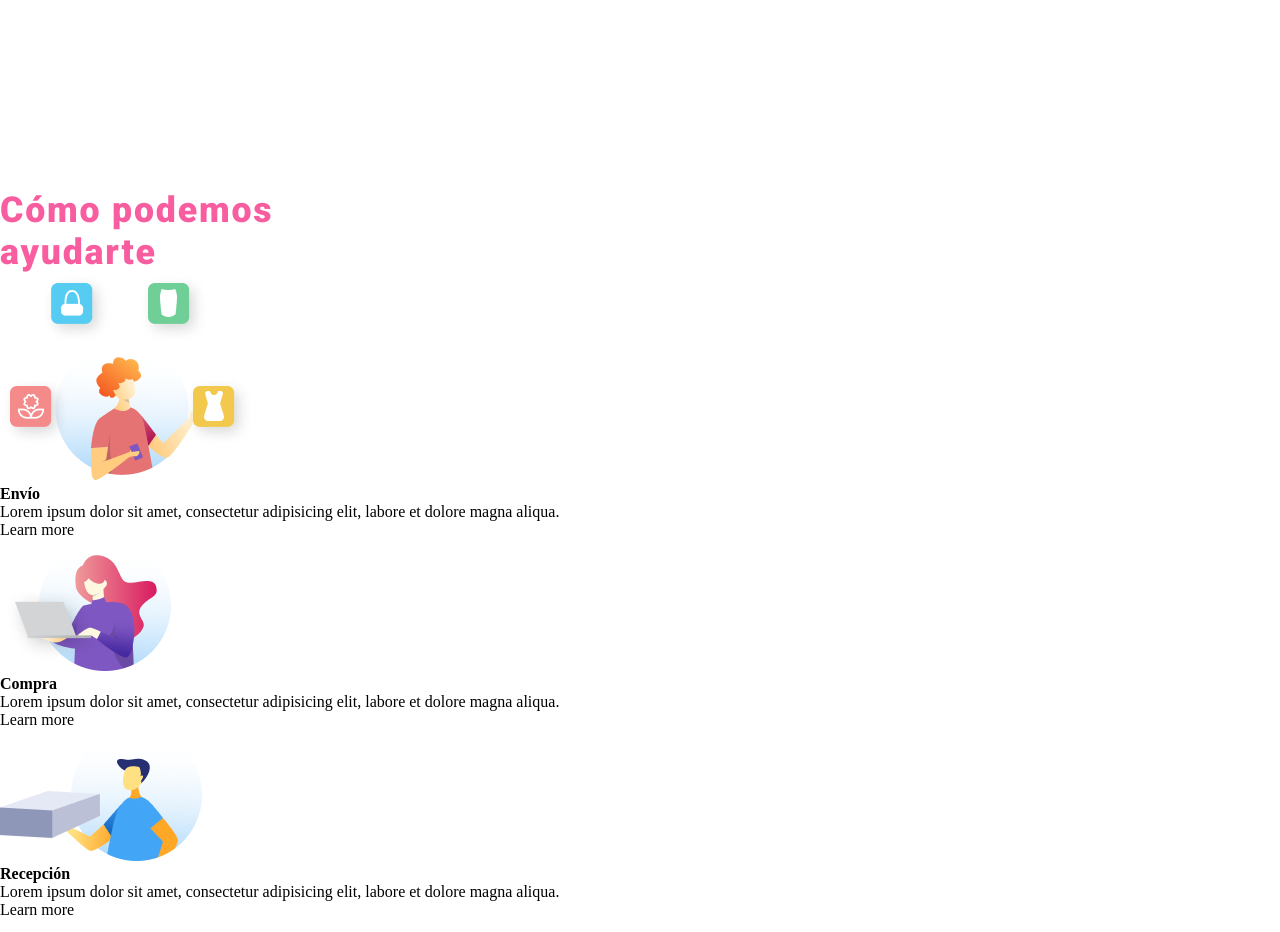
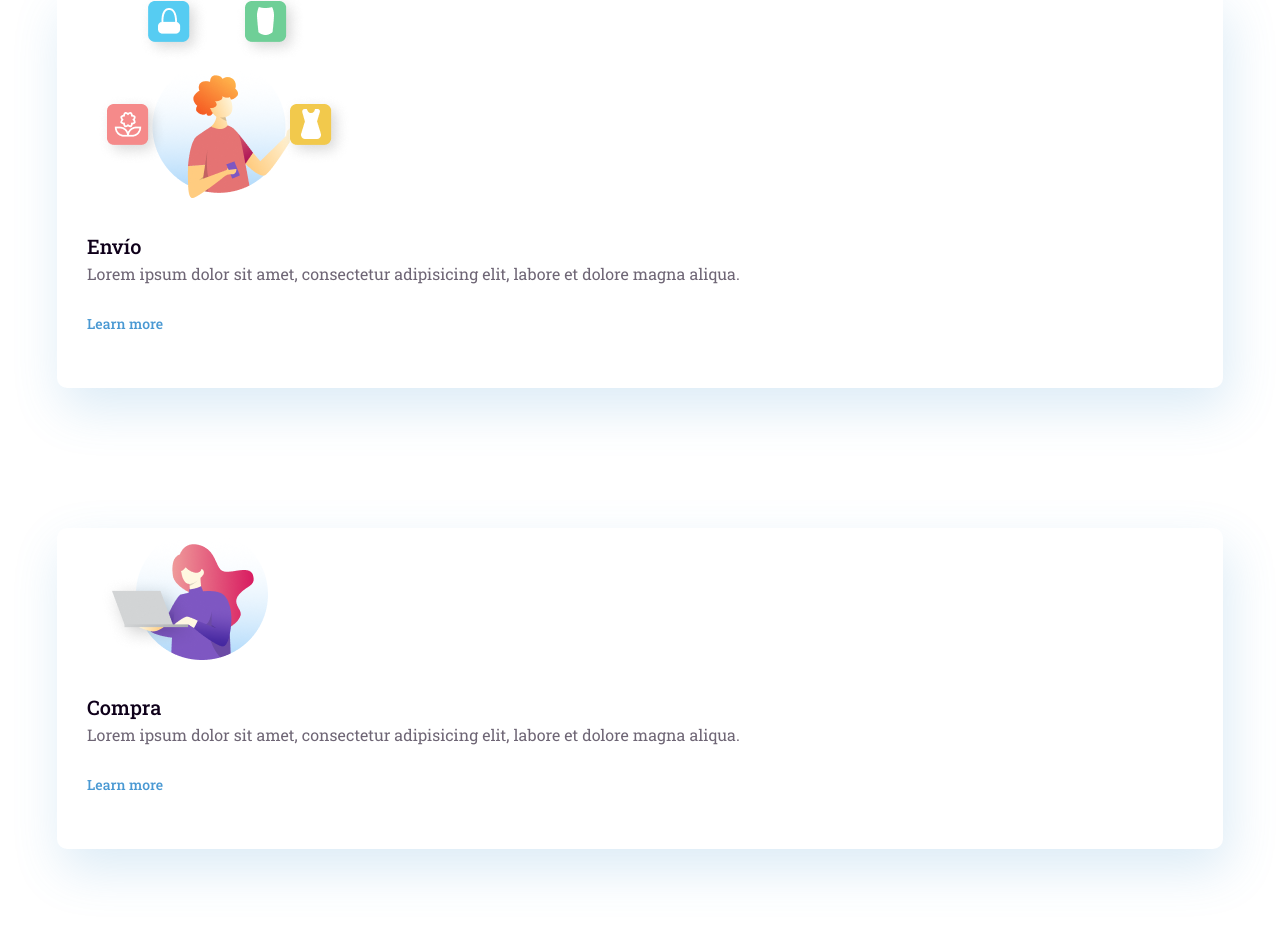
Before and after one commit to cusichia/project-promo-51-hack-module-1-team-2, a website built with Vite: page src/index.html in a window 1280 px wide. Shown: the part 948-1880 px from the top of the page. Built offline with nearby package versions, Linux system fonts and the light colour scheme.

Commit message:
Section 1 móvil arreglada

```diff
--- a/src/partials/main-section1.html
+++ b/src/partials/main-section1.html
@@ -3,50 +3,53 @@
         Cómo podemos <br> ayudarte
     </h2>
 
-    <section class="section1__articulos">
-        <article class="section1__articulo1">
+    <section class="section1__articles">
+        <article class="section1__article">
 
-            <img class="section1__imagen1" src="/images/3.png" alt="imagen-envío">
+            <img class="section1__article__image" src="/images/3.png" alt="imagen-envío">
 
-            <h4 class="section1__articulos_titulo">
+            <h4 class="section1__article__h4">
                 Envío
             </h4>
-            <p class="section1__articulos_parrafo">
+            <p class="section1__article__text">
                 Lorem ipsum dolor sit amet, consectetur adipisicing elit, labore et dolore magna aliqua.
             </p>
-            <p class="section1__articulos_boton">
+            <p class="section1__article__button">
                 Learn more
             </p>
+
         </article>
 
-        <article class="section1__articulo2">
-            <div class="section1__imagen2">
-                <img src="/images/2.png" alt="imagen-compra">
-            </div>
-            <h4 class="section1__articulos_titulo">
+        <article class="section1__article">
+
+            <img class="section1__article__image" src="/images/2.png" alt="imagen-compra">
+
+            <h4 class="section1__article__h4">
                 Compra
             </h4>
-            <p class="section1__articulos_parrafo">
+            <p class="section1__article__text">
                 Lorem ipsum dolor sit amet, consectetur adipisicing elit, labore et dolore magna aliqua.
             </p>
-            <p class="section1__articulos_boton">
+            <p class="section1__article__button">
                 Learn more
             </p>
+
         </article>
 
-        <article class="section1__articulo3">
-            <div class="section1__imagen3">
-                <img src="/images/1.png" alt="imagen-envío">
-            </div>
-            <h4 class="section1__articulos_titulo">
+        <article class="section1__article">
+
+            <img class="section1__article__image" src="/images/1.png" alt="imagen-envío">
+
+            <h4 class="section1__article__h4">
                 Recepción
             </h4>
-            <p class="section1__articulos_parrafo">
+            <p class="section1__article__text">
                 Lorem ipsum dolor sit amet, consectetur adipisicing elit, labore et dolore magna aliqua.
             </p>
-            <p class="section1__articulos_boton">
+            <p class="section1__article__button">
                 Learn more
             </p>
+
         </article>
 
     </section>
--- a/src/scss/layout/_main-section1.scss
+++ b/src/scss/layout/_main-section1.scss
@@ -1,7 +1,7 @@
 @use '../core/variables' as vars;
 
 .section1 {
-    margin-top: 40%;
+    margin-top: 150px;
     margin-bottom: 14.21%;
 }
 
@@ -11,10 +11,49 @@
     letter-spacing: 1.8px;
     color: vars.$color-secondary;
     font-size: 2.23rem;
-    // width: 88.37%;
-    // height: 1.47%;
-    // margin-left: 8.84%;
-    // margin-right: 2.79%;
-    // // margin-bottom: 63.8px; respecto a la imagen de abajo, no la caja del articulo
-    // margin-bottom: 11.26%; //respecto a la caja
+    padding-left: 55px;
+    padding-bottom: 80px;
 }
+
+.section1__articles {
+    display: flex;
+    flex-direction: column;
+    font-family: vars.$font-secondary;
+    background-color: white;
+    padding-inline: 57px;
+    gap: 140px;
+}
+
+.section1__article {
+    border-radius: 10px;
+    box-shadow: 5px 20px 50px 0 rgba(74, 153, 211, 0.2);
+    background-color: #fff;
+}
+
+.section1__article__image {
+    padding-inline: 40px;
+}
+
+.section1__article__h4 {
+    color: vars.$color-quinary;
+    font-size: 1.25rem;
+    font-weight: 500;
+    padding-inline: 30px;
+    padding-top: 30px;
+    padding-bottom: 4px;
+}
+.section1__article__text {
+    color: vars.$color-quinary;
+    font-size: 1rem;
+    opacity: 60%;
+    padding-inline: 30px;
+    padding-bottom: 30px;
+}
+
+.section1__article__button {
+    color: vars.$color-primary;
+    font-size: 0.875rem;
+    font-weight: 500;
+    padding-inline: 30px;
+    padding-bottom: 55px;
+}
```
